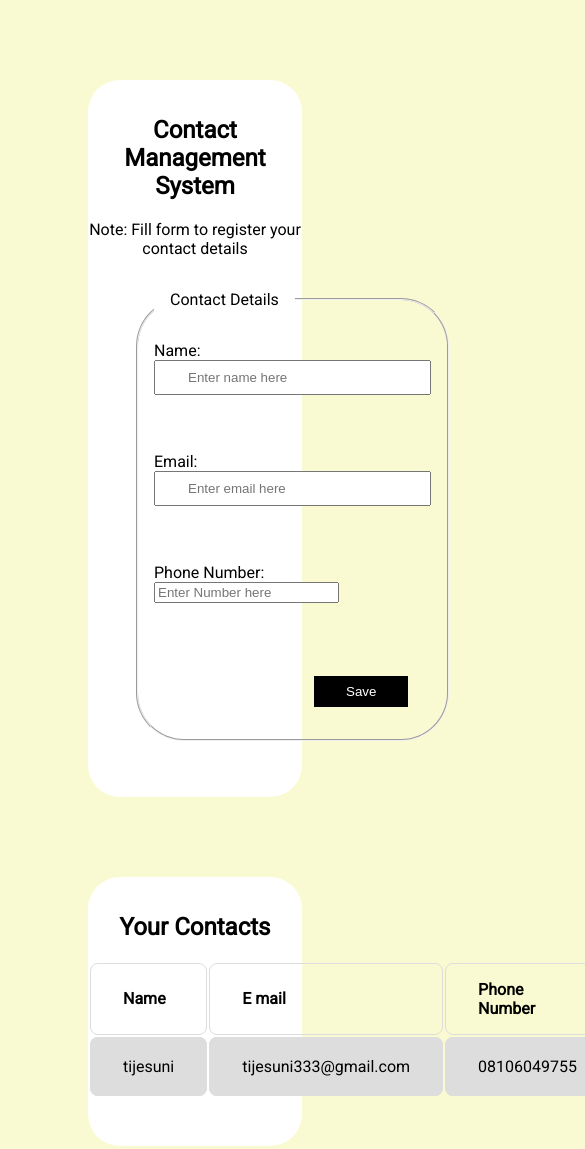
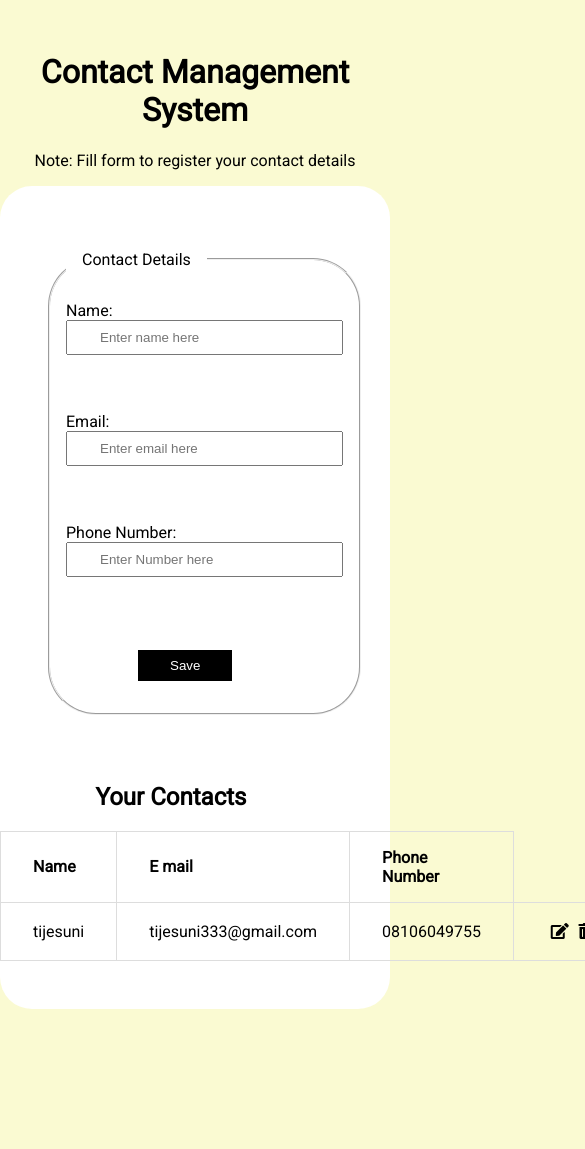
Before and after one commit to Tijesuni333/CrudCMS, a plain HTML site: page index.html in a window 390 px wide. Shown: the top 1149 px of the page, 585 px wide, since content can reach past the window. After the commit the page ends 1009 px from the top, so only its background shows below. Drawn offline with Linux system fonts and the light colour scheme.

Commit message:
final commit

```diff
--- a/app.js
+++ b/app.js
@@ -1,5 +1,7 @@
 let form = document.getElementById("form");
 let input = document.getElementById("input");
+let input2 = document.getElementById("input2");
+let input3 = document.getElementById("input3");
 let msg = document.getElementById("msg");
 let posts = document.getElementById("posts");
 
@@ -11,33 +13,40 @@ form.addEventListener("submit", (e) => {
 let data ={};
 let acceptData =()=>{
     data["text"]= input.value;
+    data["email"]= input2.value;
+    data["number"]= input3.value;
     console.log(data);
 
     createPost();
 };
 let createPost =()=>{
     posts.innerHTML +=
-    `   <table>
-    <tr>
+
+    `<tr>
         <td>${data.text}</td>
-        <td>${data.text}/td>
-        <td>${data.text}</td>
+        <td>${data.email}</td>
+        <td>${data.number}</td>
         <td>
             <span class="options">
                 <i onClick="editPost(this)" class="fas fa-edit"></i>
                 <i onClick="deletePost(this)" class="fas fa-trash-alt"></i>
               </span>
         </td>
-    </tr>
-</table>`;
+    </tr>`
     input.value = "";
+    input2.value = "";
+    input3.value= "";
 }
 
 let deletePost = (e)=>{
-    e.parentElement.parentElement.remove();
+    e.parentElement.parentElement.parentElement.remove();
 };
 
 let editPost = (e) => {
-    input.value = e.parentElement.previousElementSibling.innerHTML;
-    e.parentElement.parentElement.remove();
+    input.value = e.parentElement.parentElement.previousElementSibling.previousElementSibling.previousElementSibling.innerHTML;
+    input2.value = e.parentElement.parentElement.previousElementSibling.previousElementSibling.innerHTML;
+    input3.value = e.parentElement.parentElement.previousElementSibling.innerHTML;
+
+
+    e.parentElement.parentElement.parentElement.remove();
 };
--- a/index.html
+++ b/index.html
@@ -15,11 +15,11 @@
     </style>
 </head>
 <body>
-    <section class="first">
-        <header>
-            <h1>Contact Management System</h1>
-            <p> <span>Note:</span>  Fill form to register your contact details</p>
-        </header>
+    <header>
+        <h1>Contact Management System</h1>
+        <p> <span>Note:</span>  Fill form to register your contact details</p>
+    </header>
+    <section>
         <div class="up">
                 <form id="form">
                     <fieldset>
@@ -30,12 +30,12 @@
                         <div id="msg"></div>
 
                         <label for="email">Email: </label>
-                        <input type="text"  name="email" placeholder="Enter email here" class="input" required id="input2" ><br><br>
+                        <input type="email"  name="email" placeholder="Enter email here" class="input" required id="input2" ><br><br>
                         <br> <br>
                         <div id="msg"></div>
 
                         <label for="Phone Number">Phone Number: </label>
-                        <input type="text"  name="Phone Number" min="0"   placeholder="Enter Number here" required class="input3" id="input" > <br><br>
+                        <input type="number"  name="Phone Number" min="0"   placeholder="Enter Number here" required class="input" id="input3" > <br><br>
                         <br> <br>
                         <div id="msg"></div>
 
@@ -43,13 +43,11 @@
                     </fieldset>
                 </form>
         </div>
-    </section>
-    <section class="second">
         <div class="down">
             <h1>Your Contacts</h1>
 
-            <div id="posts">
-                <table>
+            <div>
+                <table id="posts">
                     <tr>
                         <th>Name</th>
                         <th>E mail</th>
--- a/styles.css
+++ b/styles.css
@@ -1,7 +1,14 @@
 html{
     background-color: #fafad2;
 }
-.first{
+header{
+    text-align: center;
+    padding-top: 2rem;
+
+}
+section{
+    display: flex;
+    justify-content: space-between;
     margin: 5rem;
     text-align: center;
     background-color: #ffffff;
@@ -9,6 +16,7 @@ html{
     padding-bottom: 0.5rem;
     padding-top: 1rem;
 }
+
 form{
     text-align: left;
 }
@@ -23,7 +31,7 @@ fieldset{
     border-radius: 3rem;
 }
 .btn input{
-    margin-left: 10rem;
+    margin-left: 8rem;
     padding: 2rem;
     padding-top: 0.5rem;
     padding-bottom: 0.5rem;
@@ -31,7 +39,6 @@ fieldset{
     background-color: black;
     color: white;
     cursor: pointer;
-
 }
 .input{
     padding: 2rem;
@@ -40,16 +47,12 @@ fieldset{
     padding-right: 4rem;
 
 }
-.second{
-    margin: 5rem;
-    text-align: center;
-    background-color: #ffffff;
-    border-radius: 2rem;
-    padding-bottom: 3rem;
-    padding-top: 1rem;
+.down{
+    margin-right: 3rem;
 }
 table{
     margin: auto;
+    border-collapse: collapse;
 
 }
 td, th {
@@ -58,17 +61,106 @@ td, th {
     padding: 2rem;
     padding-top: 1rem;
     padding-bottom: 1rem;
-    border-radius: 0.5rem;
-}
-tr:nth-child(even) {
-    background-color: #dddddd;
+
+    /* border-radius: 0.5rem; */
 }
 .options{
     display: flex;
 }
 i{
     padding:0.3rem;
+    cursor: pointer;
 }
 #msg {
     color: red;
 }
+
+@media (max-width:400px){
+    body{
+        margin: 0;
+        padding: 0;
+    }
+    header{
+        margin: auto;
+    }
+    section{
+        margin: auto;
+        padding: 0;
+        padding-top: 3rem;
+        padding-bottom: 3rem;
+       flex-direction: column;
+
+    }
+    .btn input{
+        margin-left: 4.5rem;
+
+    }
+
+
+}
+@media (max-width:600px){
+    body{
+        margin: 0;
+        padding: 0;
+    }
+    header{
+        margin: auto;
+    }
+    section{
+      margin: auto;
+        padding: 0;
+        padding-top: 3rem;
+        padding-bottom: 3rem;
+       flex-direction: column;
+
+    }
+    .btn input{
+        margin-left: 4.5rem;
+
+    }
+
+}
+@media (max-width:768px){
+    body{
+        margin: 0;
+        padding: 0;
+    }
+    header{
+        margin: auto;
+    }
+    section{
+        margin: auto;
+        padding: 0;
+        padding-top: 3rem;
+        padding-bottom: 3rem;
+       flex-direction: column;
+
+    }
+    .btn input{
+        margin-left: 4.5rem;
+
+    }
+
+}
+@media (max-width:900px){
+    body{
+        margin: 0;
+        padding: 0;
+    }
+    header{
+        margin: auto;
+    }
+    section{
+        margin: auto;
+        padding: 0;
+        padding-top: 3rem;
+        padding-bottom: 3rem;
+       flex-direction: column;
+
+    }
+    .btn input{
+        margin-left: 4.5rem;
+
+    }
+
+}
```
Also changed, not shown: 1 other file.
